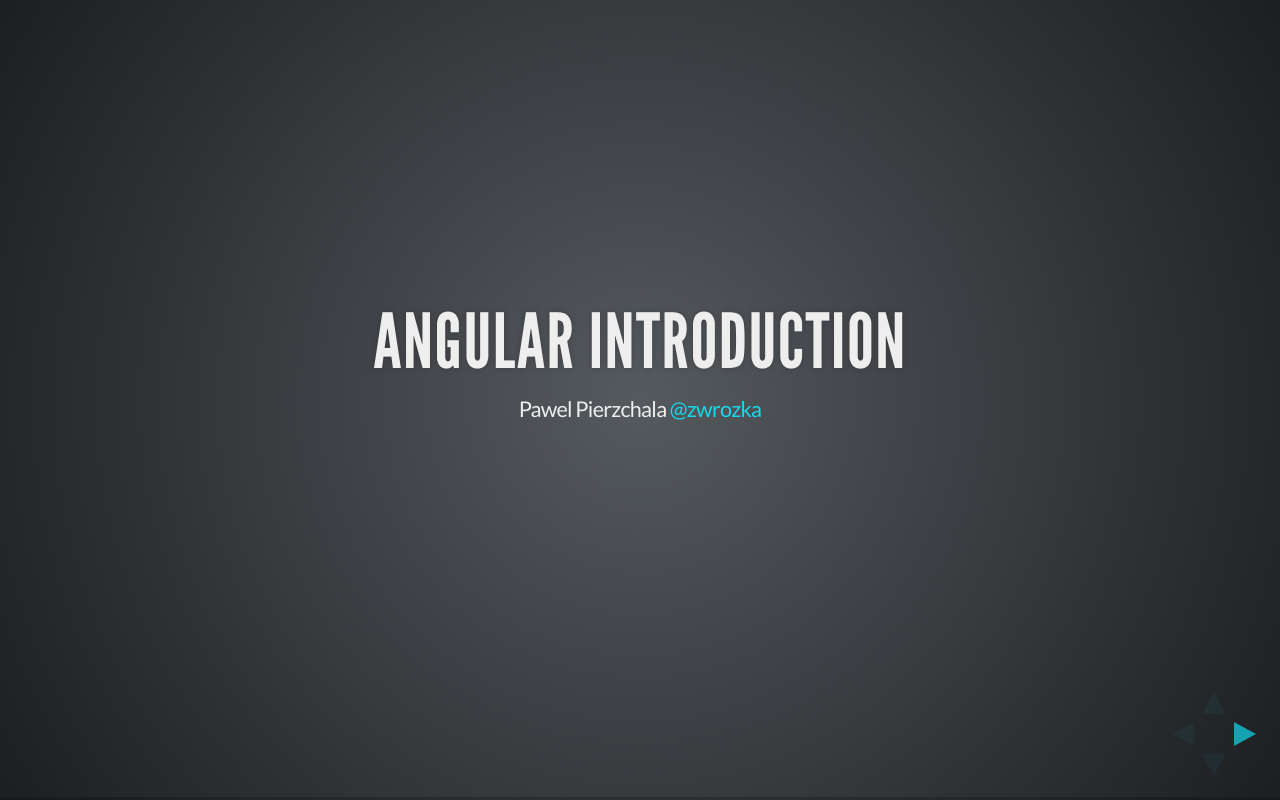
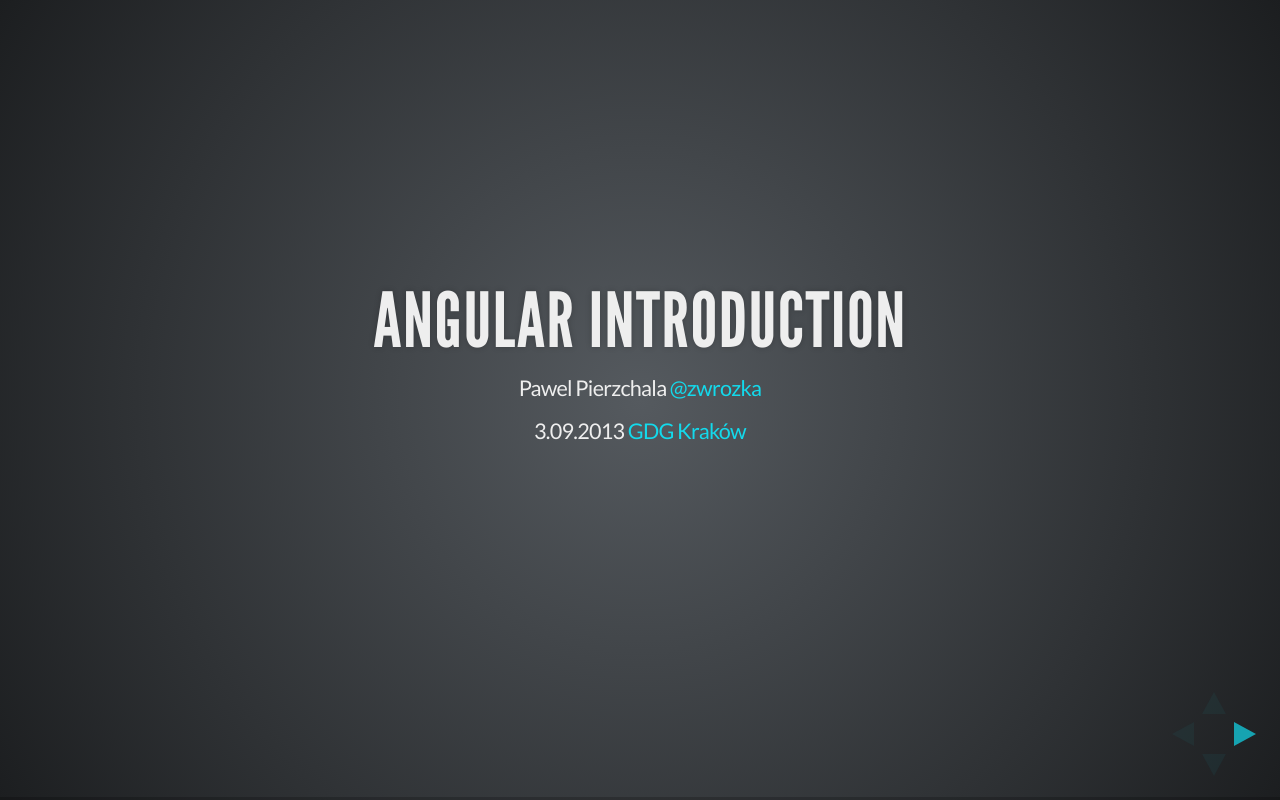
Before and after one commit to wrozka/angular-introduction, a website: page index.html in a window 1280 px wide. Drawn offline with Linux system fonts and the light colour scheme.

Commit message:
Add gdg link

```diff
--- a/index.html
+++ b/index.html
@@ -37,6 +37,8 @@
           <h2>Angular Introduction</h2>
           <p>
             <small>Pawel Pierzchala <a href="http://twitter.com/zwrozka">@zwrozka</a></small>
+            <br>
+            <small>3.09.2013 <a href="http://www.meetup.com/GDG-Krakow/events/134710092/">GDG Kraków</a></small>
           </p>
         </section>
 
```
